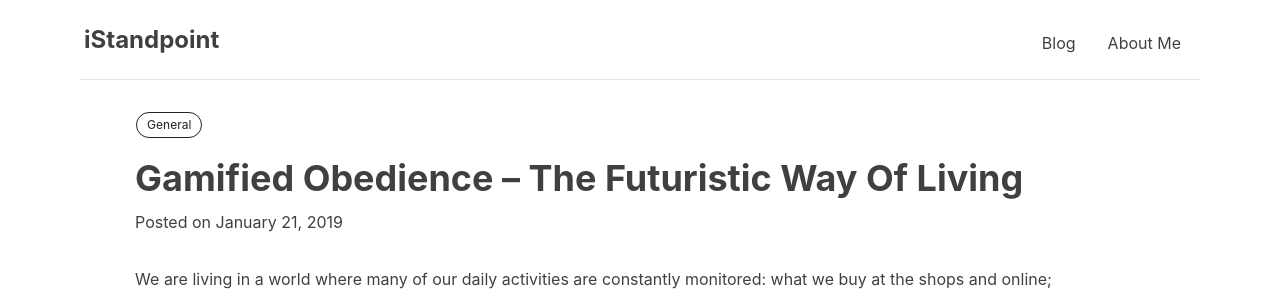
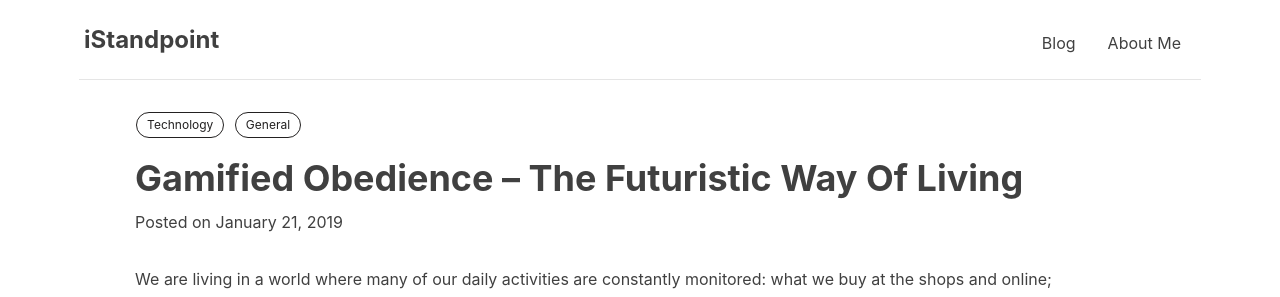
Before and after one commit to gargsaar/singlepage_website_ni, a Jekyll site: the page built from _posts/2019-01-21-gamified-obedience-the-futuristic-way-of-living.markdown, in a window 1280 px wide. Shown: the top 297 px of the page. Built offline with Jekyll 4.4.1, drawn with Linux system fonts in a browser that asks for light colours; nearby versions of some CDN libraries.

Commit message:
Update 2019-01-21-gamified-obedience-the-futuristic-way-of-living.markdown

```diff
--- a/_posts/2019-01-21-gamified-obedience-the-futuristic-way-of-living.markdown
+++ b/_posts/2019-01-21-gamified-obedience-the-futuristic-way-of-living.markdown
@@ -5,6 +5,7 @@ date:   2019-01-21
 header-style: text
 lang: en
 tags:
+  - Technology
   - General
 ---
 We are living in a world where many of our daily activities are constantly monitored: what we buy at the shops and online; where we are at any given time; who our friends are and how we interact with them; what kind of videos we watch and how long; what bills and taxes we pay (or not); etc, thanks to all the data-collecting behemoths like Google, Facebook, Amazon, Instagram or health-tracking apps such as Fitbit, Apple Watch, etc.
```
